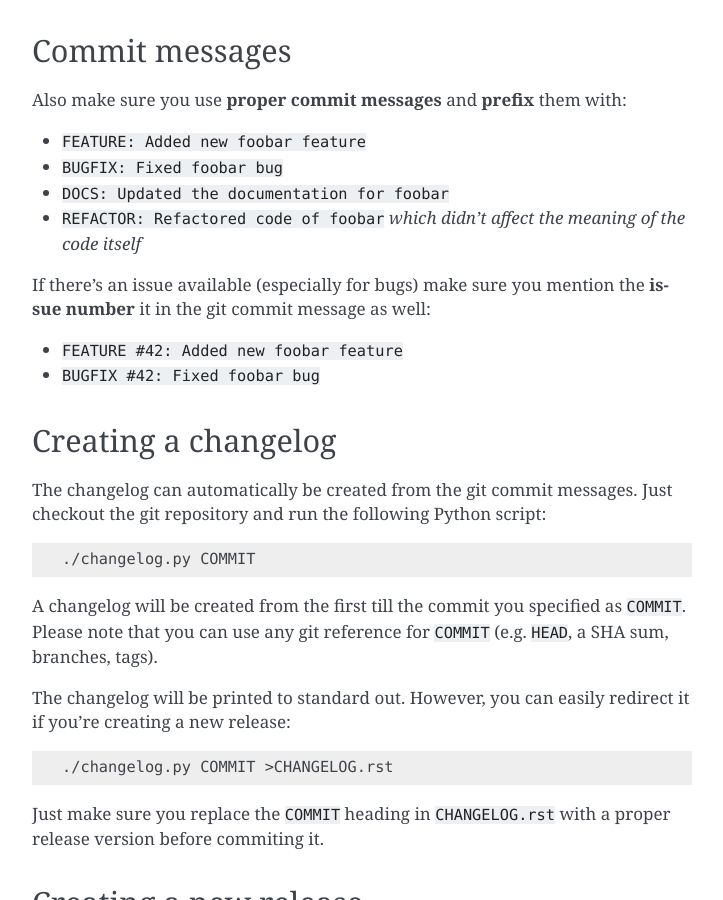
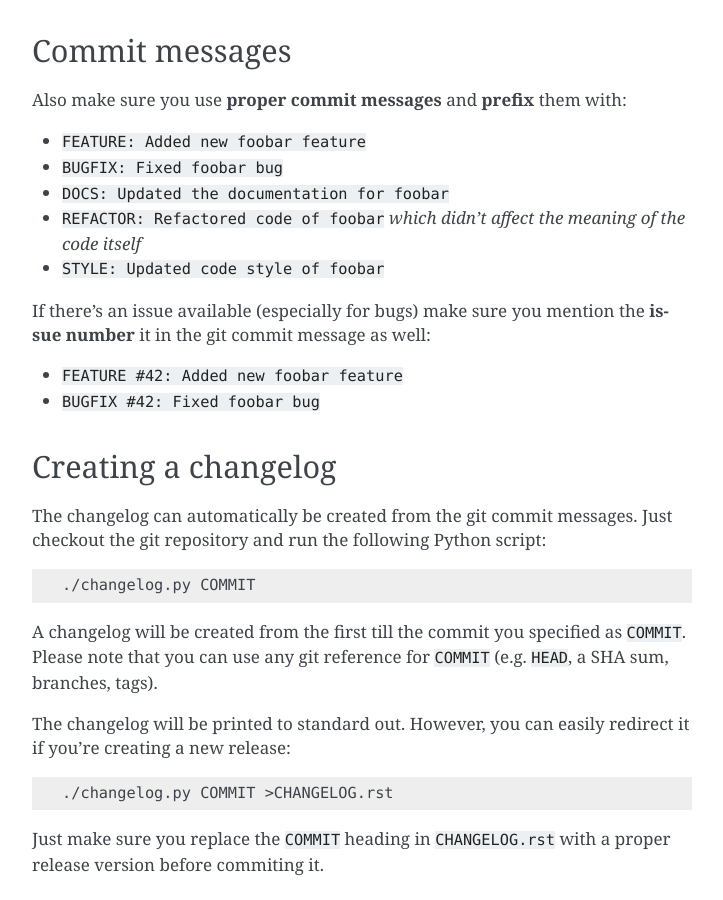
Before and after one commit to confirm/ansibleci, a Sphinx documentation site: the page built from docs/contribution.rst, in a window 1280 px wide and 900 px high, scrolled down 1722 px. Shown: the whole window, without its empty margins (388-1111 px from the left). Built offline with Sphinx 7.4.7, drawn with Linux system fonts in a browser that asks for light colours.

Commit message:
DOCS: Added STYLE commit message prefix

```diff
--- a/docs/contribution.rst
+++ b/docs/contribution.rst
@@ -82,6 +82,7 @@ Also make sure you use **proper commit messages** and **prefix** them with:
 * ``BUGFIX: Fixed foobar bug``
 * ``DOCS: Updated the documentation for foobar``
 * ``REFACTOR: Refactored code of foobar`` *which didn't affect the meaning of the code itself*
+* ``STYLE: Updated code style of foobar``
 
 If there's an issue available (especially for bugs) make sure you mention the **issue number** it in the git commit message as well:
 
```
